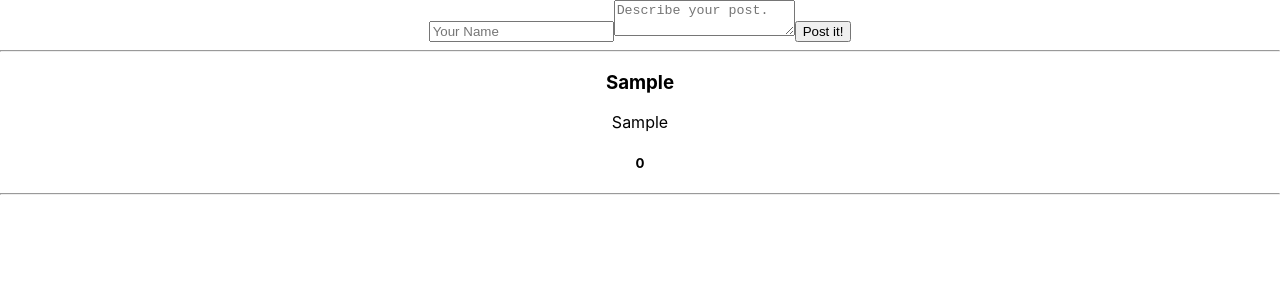
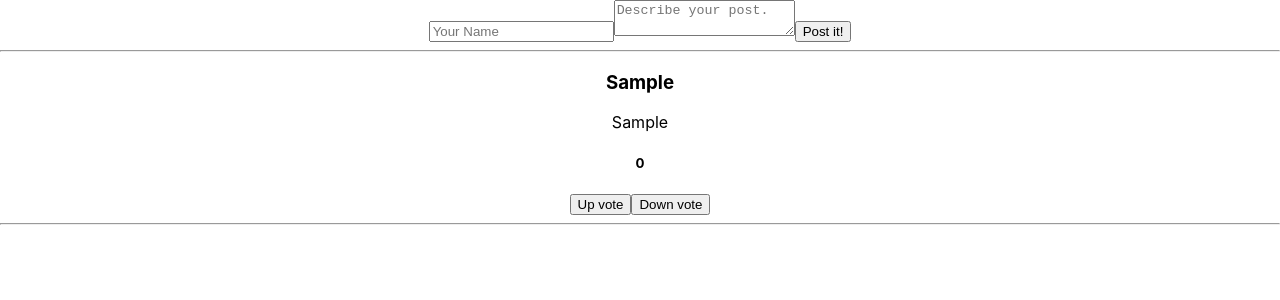
Before and after one commit to quantum93/sub-reddit, a React (Create React App) app: page / in a window 1280 px wide. Both pictures are taken after typing "Sample", "Sample" into the empty fields and a click on the button "Post it!". Shown: the top 300 px of the page. Built offline with nearby package versions, Linux system fonts and the light colour scheme.

Commit message:
It is for voting button but doesn't work yet....

```diff
--- a/src/App.js
+++ b/src/App.js
@@ -15,7 +15,6 @@ class App extends React.Component {
   }
 
   handleAddingNewPostToList(newPost) {
-    console.log("new post being added to list");
     var newMasterPostList = this.state.masterPostList.slice();
     newMasterPostList.push(newPost);
     this.setState({masterPostList: newMasterPostList})
--- a/src/components/post.js
+++ b/src/components/post.js
@@ -2,22 +2,35 @@ import React from 'react';
 import PropTypes from 'prop-types';
 
 function Post(props) {
+
+  function increment() {
+    console.log('Hey')
+    props.toPost.vote++;
+    console.log(props.toPost.vote);
+
+  }
+
+  function decrement() {
+    if (props.toPost.vote > 0) {
+      props.toPost.vote--;
+    }
+  }
+
   return (
     <div>
-      <h3>{props.name}</h3>
-      <p>{props.body}</p>
-      <h5>{props.vote}</h5>
-      <h5>{props.comment}</h5>
+      <h3>{props.toPost.name}</h3>
+      <p>{props.toPost.body}</p>
+      <h5>{props.toPost.vote}</h5>
+      <h5>{props.toPost.comment}</h5>
+      <button onClick={increment}>Up vote</button>
+      <button onClick={decrement}>Down vote</button>
       <hr/>
     </div>
   );
 }
 
 Post.propTypes = {
-  name: PropTypes.string.isRequired,
-  body: PropTypes.string.isRequired,
-  vote: PropTypes.number.isRequired,
-  comment: PropTypes.array.isRequired,
+  toPost: PropTypes.object.isRequired
 }
 
 export default Post;
--- a/src/components/postlist.js
+++ b/src/components/postlist.js
@@ -7,11 +7,8 @@ function PostList(props) {
     <div>
     <hr/>
     {props.postList.map((post) =>
-      <Post name={post.name}
-        body={post.body}
-        vote={post.vote}
-        comment={post.comment}
-        key={post.id} />
+      <Post toPost={post}
+      key={post.id} />
     )}
     </div>
   );
```
